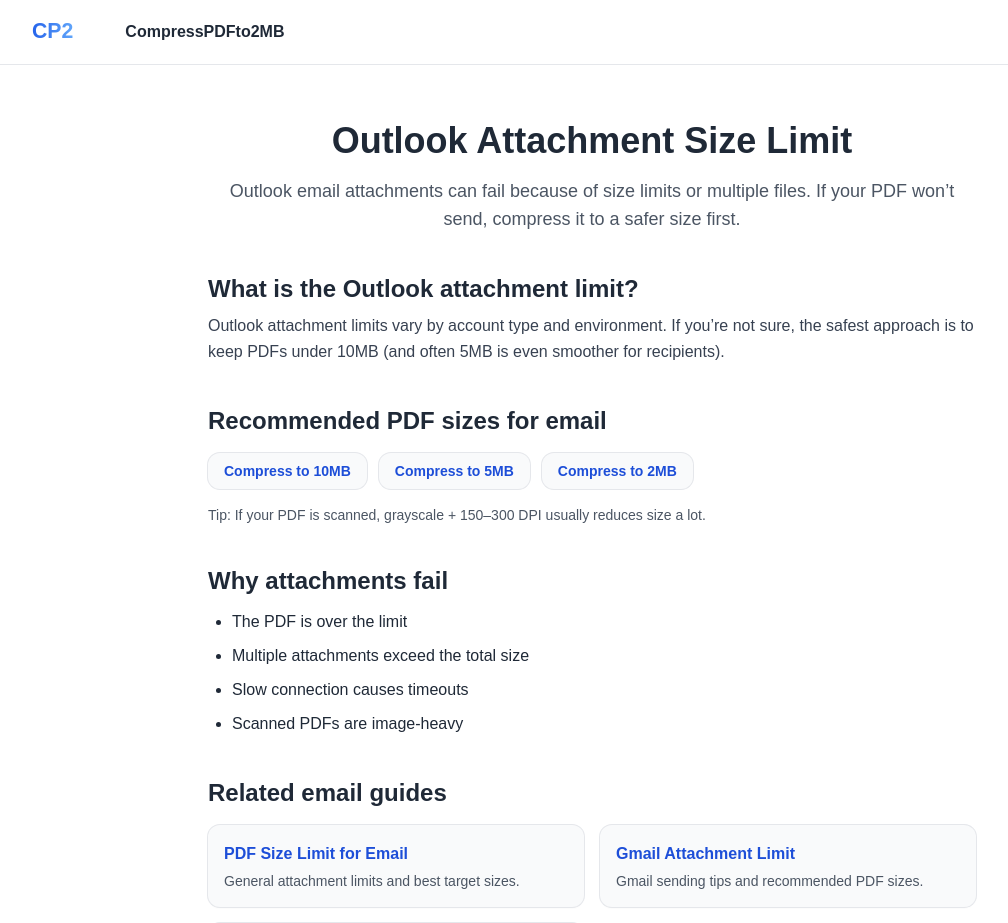
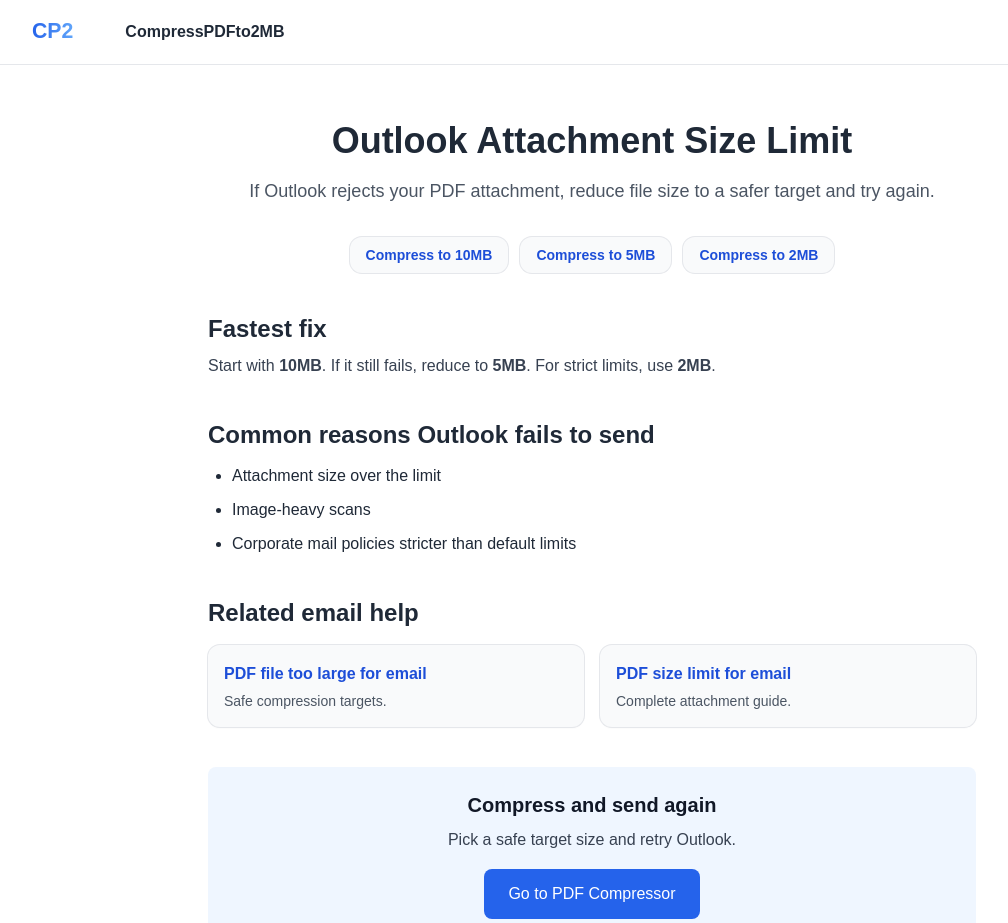
Before and after one commit to behicyildirim/compresspdfto2mb, a Next.js app: page /outlook-attachment-size-limit in a window 1280 px wide. Shown: the top 923 px of the page, without its empty margins (48-1056 px from the left). Built offline with nearby package versions, Linux system fonts and the light colour scheme.

Commit message:
Add Gmail/Outlook email attachment cluster

```diff
--- a/app/gmail-attachment-size-limit/page.tsx
+++ b/app/gmail-attachment-size-limit/page.tsx
@@ -1,152 +1,87 @@
 import Link from "next/link";
 
 export const metadata = {
-  title: "Gmail Attachment Size Limit (PDF Upload Guide)",
+  title: "Gmail Attachment Size Limit (PDF Too Large? Fix It)",
   description:
-    "Learn the Gmail attachment size limit and how to compress PDFs to send documents without email errors.",
+    "Gmail attachment size limit help: what to do when your PDF is too large. Use safe compression targets and send successfully.",
 };
 
 export default function GmailAttachmentSizeLimitPage() {
   return (
     <main className="min-h-screen bg-white px-4 py-14">
       <div className="mx-auto max-w-3xl text-gray-800">
-
-        <h1 className="text-4xl font-bold text-center">
-          Gmail Attachment Size Limit
-        </h1>
+        <h1 className="text-4xl font-bold text-center">Gmail Attachment Size Limit</h1>
 
         <p className="mt-4 text-lg text-gray-600 text-center">
-          Gmail attachments have strict size limits. Compress your PDF before sending to avoid upload errors.
+          If Gmail won’t let you attach a PDF, the file is likely over the limit or too large after encoding.
+          Use safe targets below and try again.
         </p>
 
+        <div className="mt-8 flex flex-wrap justify-center gap-3">
+          {[
+            { href: "/compress-pdf-to-10mb", label: "Compress to 10MB" },
+            { href: "/compress-pdf-to-5mb", label: "Compress to 5MB" },
+            { href: "/compress-pdf-to-2mb", label: "Compress to 2MB" },
+          ].map((i) => (
+            <a
+              key={i.href}
+              href={i.href}
+              className="rounded-xl bg-gray-50 px-4 py-2 text-sm font-semibold text-blue-700 ring-1 ring-gray-200 hover:bg-blue-50 transition"
+            >
+              {i.label}
+            </a>
+          ))}
+        </div>
+
         <div className="mt-10 space-y-10 leading-relaxed">
-
           <section>
-            <h2 className="text-2xl font-semibold">
-              What is the Gmail attachment limit?
-            </h2>
-
-            <p className="mt-2">
-              Gmail allows attachments up to <b>25MB</b>. Files larger than this are automatically converted into Google Drive links.
-            </p>
-
-            <p className="mt-2">
-              Many recipients prefer smaller files, especially PDFs under 10MB or 5MB.
+            <h2 className="text-2xl font-semibold">Fastest fix</h2>
+            <p className="mt-2 text-gray-700">
+              If you’re unsure what size to aim for, start with <b>10MB</b>. If it still fails, go to <b>5MB</b>.
+              For strict situations, use <b>2MB</b>.
             </p>
           </section>
 
           <section>
-            <h2 className="text-2xl font-semibold">
-              Recommended PDF sizes for email
-            </h2>
-
-            <div className="mt-4 flex flex-wrap gap-3">
-
-              <a
-                href="/compress-pdf-to-5mb"
-                className="rounded-xl bg-gray-50 px-4 py-2 text-sm font-semibold text-blue-700 ring-1 ring-gray-200 hover:bg-blue-50 transition"
-              >
-                Compress to 5MB
-              </a>
-
-              <a
-                href="/compress-pdf-to-3mb"
-                className="rounded-xl bg-gray-50 px-4 py-2 text-sm font-semibold text-blue-700 ring-1 ring-gray-200 hover:bg-blue-50 transition"
-              >
-                Compress to 3MB
-              </a>
-
-              <a
-                href="/compress-pdf-to-2mb"
-                className="rounded-xl bg-gray-50 px-4 py-2 text-sm font-semibold text-blue-700 ring-1 ring-gray-200 hover:bg-blue-50 transition"
-              >
-                Compress to 2MB
-              </a>
-
-            </div>
-
+            <h2 className="text-2xl font-semibold">Why Gmail rejects attachments</h2>
+            <ul className="mt-3 list-disc pl-6 space-y-2">
+              <li>The PDF is over the allowed attachment limit</li>
+              <li>The file becomes larger during sending/encoding</li>
+              <li>Your PDF is image-heavy (scans, screenshots, photos)</li>
+            </ul>
           </section>
 
           <section>
-            <h2 className="text-2xl font-semibold">
-              Why email attachments fail
-            </h2>
-
-            <ul className="mt-3 list-disc pl-6 space-y-2">
-              <li>Attachment exceeds size limits</li>
-              <li>Multiple attachments exceed total size</li>
-              <li>Slow upload connection</li>
-              <li>Large scanned PDFs</li>
-            </ul>
-
-          </section>
-
-          <section>
-            <h2 className="text-2xl font-semibold">
-              Related Email Guides
-            </h2>
-
+            <h2 className="text-2xl font-semibold">Related email help</h2>
             <div className="mt-4 grid grid-cols-1 sm:grid-cols-2 gap-4">
+              <a
+                href="/pdf-file-too-large-for-email"
+                className="rounded-xl bg-gray-50 px-4 py-4 shadow-sm ring-1 ring-gray-200 hover:bg-blue-50 transition"
+              >
+                <h3 className="font-semibold text-blue-700">PDF file too large for email</h3>
+                <p className="text-sm text-gray-600 mt-1">Reduce size and send again.</p>
+              </a>
 
               <a
                 href="/pdf-size-limit-for-email"
                 className="rounded-xl bg-gray-50 px-4 py-4 shadow-sm ring-1 ring-gray-200 hover:bg-blue-50 transition"
               >
-                <h3 className="font-semibold text-blue-700">
-                  PDF Size Limit for Email
-                </h3>
-
-                <p className="text-sm text-gray-600 mt-1">
-                  General email attachment limits explained.
-                </p>
-
+                <h3 className="font-semibold text-blue-700">PDF size limit for email</h3>
+                <p className="text-sm text-gray-600 mt-1">A complete email attachment guide.</p>
               </a>
-
-              <a
-                href="/compress-pdf-for-email"
-                className="rounded-xl bg-gray-50 px-4 py-4 shadow-sm ring-1 ring-gray-200 hover:bg-blue-50 transition"
-              >
-                <h3 className="font-semibold text-blue-700">
-                  Compress PDF for Email
-                </h3>
-
-                <p className="text-sm text-gray-600 mt-1">
-                  Reduce file size for sending documents.
-                </p>
-
-              </a>
-
             </div>
-<a
-  href="/outlook-attachment-size-limit"
-  className="rounded-xl bg-gray-50 px-4 py-4 shadow-sm ring-1 ring-gray-200 hover:bg-blue-50 transition"
->
-  <h3 className="font-semibold text-blue-700">Outlook attachment limit</h3>
-  <p className="text-sm text-gray-600 mt-1">
-    Outlook sending tips and safe PDF sizes.
-  </p>
-</a>
           </section>
 
           <section className="bg-blue-50 p-6 rounded-lg text-center">
-
-            <h2 className="text-xl font-semibold text-gray-900">
-              Compress PDF for Email
-            </h2>
-
-            <p className="mt-2 text-gray-700">
-              Use the main tool to reduce PDF size before sending.
-            </p>
-
+            <h2 className="text-xl font-semibold text-gray-900">Compress and attach again</h2>
+            <p className="mt-2 text-gray-700">Pick a safe target size and retry Gmail.</p>
             <Link
               href="/"
               className="inline-block mt-4 bg-blue-600 text-white px-6 py-3 rounded-lg hover:bg-blue-700 transition"
             >
               Go to PDF Compressor
             </Link>
-
           </section>
-
         </div>
       </div>
     </main>
--- a/app/lib/sitePaths.ts
+++ b/app/lib/sitePaths.ts
@@ -23,6 +23,7 @@ export const USE_CASE_PAGES: Item[] = [
   { href: "/compress-pdf-for-visa", label: "Compress PDF for Visa Application" },
   { href: "/gmail-attachment-size-limit", label: "Gmail attachment size limit" },
   { href: "/outlook-attachment-size-limit", label: "Outlook attachment size limit" },
+  { href: "/pdf-size-limit-for-email", label: "PDF size limit for email" },
 
   // Secondary use cases
   { href: "/compress-pdf-for-job-application", label: "Compress PDF for Job Application" },
--- a/app/outlook-attachment-size-limit/page.tsx
+++ b/app/outlook-attachment-size-limit/page.tsx
@@ -1,121 +1,78 @@
 import Link from "next/link";
 
 export const metadata = {
-  title: "Outlook Attachment Size Limit (PDF Email Guide)",
+  title: "Outlook Attachment Size Limit (PDF Too Large? Fix It)",
   description:
-    "Outlook attachment size limit explained. Compress PDFs to send documents without email errors and failed attachments.",
+    "Outlook attachment size limit help: what to do when your PDF is too large. Use safe compression targets and avoid send failures.",
 };
 
 export default function OutlookAttachmentSizeLimitPage() {
   return (
     <main className="min-h-screen bg-white px-4 py-14">
       <div className="mx-auto max-w-3xl text-gray-800">
-        <h1 className="text-4xl font-bold text-center">
-          Outlook Attachment Size Limit
-        </h1>
+        <h1 className="text-4xl font-bold text-center">Outlook Attachment Size Limit</h1>
 
         <p className="mt-4 text-lg text-gray-600 text-center">
-          Outlook email attachments can fail because of size limits or multiple files.
-          If your PDF won’t send, compress it to a safer size first.
+          If Outlook rejects your PDF attachment, reduce file size to a safer target and try again.
         </p>
+
+        <div className="mt-8 flex flex-wrap justify-center gap-3">
+          {[
+            { href: "/compress-pdf-to-10mb", label: "Compress to 10MB" },
+            { href: "/compress-pdf-to-5mb", label: "Compress to 5MB" },
+            { href: "/compress-pdf-to-2mb", label: "Compress to 2MB" },
+          ].map((i) => (
+            <a
+              key={i.href}
+              href={i.href}
+              className="rounded-xl bg-gray-50 px-4 py-2 text-sm font-semibold text-blue-700 ring-1 ring-gray-200 hover:bg-blue-50 transition"
+            >
+              {i.label}
+            </a>
+          ))}
+        </div>
 
         <div className="mt-10 space-y-10 leading-relaxed">
           <section>
-            <h2 className="text-2xl font-semibold">What is the Outlook attachment limit?</h2>
+            <h2 className="text-2xl font-semibold">Fastest fix</h2>
             <p className="mt-2 text-gray-700">
-              Outlook attachment limits vary by account type and environment.
-              If you’re not sure, the safest approach is to keep PDFs under 10MB
-              (and often 5MB is even smoother for recipients).
+              Start with <b>10MB</b>. If it still fails, reduce to <b>5MB</b>. For strict limits, use <b>2MB</b>.
             </p>
           </section>
 
           <section>
-            <h2 className="text-2xl font-semibold">Recommended PDF sizes for email</h2>
-            <div className="mt-4 flex flex-wrap gap-3">
-              <a
-                href="/compress-pdf-to-10mb"
-                className="rounded-xl bg-gray-50 px-4 py-2 text-sm font-semibold text-blue-700 ring-1 ring-gray-200 hover:bg-blue-50 transition"
-              >
-                Compress to 10MB
-              </a>
-              <a
-                href="/compress-pdf-to-5mb"
-                className="rounded-xl bg-gray-50 px-4 py-2 text-sm font-semibold text-blue-700 ring-1 ring-gray-200 hover:bg-blue-50 transition"
-              >
-                Compress to 5MB
-              </a>
-              <a
-                href="/compress-pdf-to-2mb"
-                className="rounded-xl bg-gray-50 px-4 py-2 text-sm font-semibold text-blue-700 ring-1 ring-gray-200 hover:bg-blue-50 transition"
-              >
-                Compress to 2MB
-              </a>
-            </div>
-
-            <p className="mt-4 text-sm text-gray-600">
-              Tip: If your PDF is scanned, grayscale + 150–300 DPI usually reduces size a lot.
-            </p>
-          </section>
-
-          <section>
-            <h2 className="text-2xl font-semibold">Why attachments fail</h2>
+            <h2 className="text-2xl font-semibold">Common reasons Outlook fails to send</h2>
             <ul className="mt-3 list-disc pl-6 space-y-2">
-              <li>The PDF is over the limit</li>
-              <li>Multiple attachments exceed the total size</li>
-              <li>Slow connection causes timeouts</li>
-              <li>Scanned PDFs are image-heavy</li>
+              <li>Attachment size over the limit</li>
+              <li>Image-heavy scans</li>
+              <li>Corporate mail policies stricter than default limits</li>
             </ul>
           </section>
 
           <section>
-            <h2 className="text-2xl font-semibold">Related email guides</h2>
+            <h2 className="text-2xl font-semibold">Related email help</h2>
             <div className="mt-4 grid grid-cols-1 sm:grid-cols-2 gap-4">
+              <a
+                href="/pdf-file-too-large-for-email"
+                className="rounded-xl bg-gray-50 px-4 py-4 shadow-sm ring-1 ring-gray-200 hover:bg-blue-50 transition"
+              >
+                <h3 className="font-semibold text-blue-700">PDF file too large for email</h3>
+                <p className="text-sm text-gray-600 mt-1">Safe compression targets.</p>
+              </a>
+
               <a
                 href="/pdf-size-limit-for-email"
                 className="rounded-xl bg-gray-50 px-4 py-4 shadow-sm ring-1 ring-gray-200 hover:bg-blue-50 transition"
               >
-                <h3 className="font-semibold text-blue-700">PDF Size Limit for Email</h3>
-                <p className="text-sm text-gray-600 mt-1">
-                  General attachment limits and best target sizes.
-                </p>
-              </a>
-
-              <a
-                href="/gmail-attachment-size-limit"
-                className="rounded-xl bg-gray-50 px-4 py-4 shadow-sm ring-1 ring-gray-200 hover:bg-blue-50 transition"
-              >
-                <h3 className="font-semibold text-blue-700">Gmail Attachment Limit</h3>
-                <p className="text-sm text-gray-600 mt-1">
-                  Gmail sending tips and recommended PDF sizes.
-                </p>
-              </a>
-
-              <a
-                href="/compress-pdf-for-email"
-                className="rounded-xl bg-gray-50 px-4 py-4 shadow-sm ring-1 ring-gray-200 hover:bg-blue-50 transition"
-              >
-                <h3 className="font-semibold text-blue-700">Compress PDF for Email</h3>
-                <p className="text-sm text-gray-600 mt-1">
-                  Reduce file size before sending.
-                </p>
+                <h3 className="font-semibold text-blue-700">PDF size limit for email</h3>
+                <p className="text-sm text-gray-600 mt-1">Complete attachment guide.</p>
               </a>
             </div>
-            <a
-  href="/compress-pdf-for-email"
-  className="rounded-xl bg-gray-50 px-4 py-4 shadow-sm ring-1 ring-gray-200 hover:bg-blue-50 transition"
->
-  <h3 className="font-semibold text-blue-700">Compress PDF for email</h3>
-  <p className="text-sm text-gray-600 mt-1">
-    Reduce file size before attaching.
-  </p>
-</a>
           </section>
 
           <section className="bg-blue-50 p-6 rounded-lg text-center">
-            <h2 className="text-xl font-semibold text-gray-900">Compress now</h2>
-            <p className="mt-2 text-gray-700">
-              Use the main tool to reduce PDF size and attach without errors.
-            </p>
+            <h2 className="text-xl font-semibold text-gray-900">Compress and send again</h2>
+            <p className="mt-2 text-gray-700">Pick a safe target size and retry Outlook.</p>
             <Link
               href="/"
               className="inline-block mt-4 bg-blue-600 text-white px-6 py-3 rounded-lg hover:bg-blue-700 transition"
--- a/app/pdf-size-limit-for-email/page.tsx
+++ b/app/pdf-size-limit-for-email/page.tsx
@@ -1,103 +1,93 @@
 import Link from "next/link";
 
 export const metadata = {
-  title: "PDF Size Limit for Email (Gmail & Outlook Guide)",
+  title: "PDF Size Limit for Email (Attachment Guide + Fixes)",
   description:
-    "Learn the PDF size limits for Gmail and Outlook attachments and how to reduce PDF file size quickly.",
+    "PDF size limit for email: why attachments fail and how to fix it. Use safe compression targets and send PDFs successfully.",
 };
 
 export default function PdfSizeLimitForEmailPage() {
   return (
     <main className="min-h-screen bg-white px-4 py-14">
       <div className="mx-auto max-w-3xl text-gray-800">
-
-        <h1 className="text-4xl font-bold text-center">
-          PDF Size Limit for Email
-        </h1>
+        <h1 className="text-4xl font-bold text-center">PDF Size Limit for Email</h1>
 
         <p className="mt-4 text-lg text-gray-600 text-center">
-          Understand Gmail and Outlook attachment limits and how to compress PDFs to fit.
+          Email attachment failures usually come down to size limits and scan-heavy PDFs.
+          Use these safe targets and provider-specific guides.
         </p>
 
-        <div className="mt-10 space-y-6 leading-relaxed">
+        <div className="mt-8 flex flex-wrap justify-center gap-3">
+          {[
+            { href: "/compress-pdf-to-10mb", label: "Compress to 10MB" },
+            { href: "/compress-pdf-to-5mb", label: "Compress to 5MB" },
+            { href: "/compress-pdf-to-2mb", label: "Compress to 2MB" },
+          ].map((i) => (
+            <a
+              key={i.href}
+              href={i.href}
+              className="rounded-xl bg-gray-50 px-4 py-2 text-sm font-semibold text-blue-700 ring-1 ring-gray-200 hover:bg-blue-50 transition"
+            >
+              {i.label}
+            </a>
+          ))}
+        </div>
 
-          <h2 className="text-2xl font-semibold">Gmail PDF Size Limit</h2>
-          <p>
-            Gmail allows attachments up to 25MB. If your PDF exceeds this limit,
-            you must compress it or use Google Drive.
-          </p>
+        <div className="mt-10 space-y-10 leading-relaxed">
+          <section>
+            <h2 className="text-2xl font-semibold">Recommended targets</h2>
+            <p className="mt-2 text-gray-700">
+              Start with <b>10MB</b>. If sending fails, try <b>5MB</b>. For strict situations, use <b>2MB</b>.
+            </p>
+          </section>
 
-          <h2 className="text-2xl font-semibold mt-8">Outlook Attachment Limit</h2>
-          <p>
-            Outlook typically allows attachments up to 20MB. Larger files will
-            fail to send unless compressed.
-          </p>
+          <section>
+            <h2 className="text-2xl font-semibold">Provider guides</h2>
+            <div className="mt-4 grid grid-cols-1 sm:grid-cols-2 gap-4">
+              <a
+                href="/gmail-attachment-size-limit"
+                className="rounded-xl bg-gray-50 px-4 py-4 shadow-sm ring-1 ring-gray-200 hover:bg-blue-50 transition"
+              >
+                <h3 className="font-semibold text-blue-700">Gmail attachment size limit</h3>
+                <p className="text-sm text-gray-600 mt-1">What to do when Gmail rejects PDFs.</p>
+              </a>
 
-          <h2 className="text-2xl font-semibold mt-8">
-            How to Reduce PDF Size for Email
-          </h2>
-          <ol className="list-decimal pl-6 space-y-2">
-            <li>Upload your PDF to our free online compressor.</li>
-            <li>Select your target size (1MB, 2MB, 5MB, etc.).</li>
-            <li>Download and attach the optimized file.</li>
-          </ol>
-<section>
-  <h2 className="text-2xl font-semibold">Email provider limits</h2>
-  <p className="mt-2 text-gray-700">
-    If you’re sending a PDF, these guides help you choose a safe attachment size.
-  </p>
+              <a
+                href="/outlook-attachment-size-limit"
+                className="rounded-xl bg-gray-50 px-4 py-4 shadow-sm ring-1 ring-gray-200 hover:bg-blue-50 transition"
+              >
+                <h3 className="font-semibold text-blue-700">Outlook attachment size limit</h3>
+                <p className="text-sm text-gray-600 mt-1">Fix Outlook send failures.</p>
+              </a>
 
-  <div className="mt-4 grid grid-cols-1 sm:grid-cols-2 gap-4">
-    <a
-      href="/gmail-attachment-size-limit"
-      className="rounded-xl bg-gray-50 px-4 py-4 shadow-sm ring-1 ring-gray-200 hover:bg-blue-50 transition"
-    >
-      <h3 className="font-semibold text-blue-700">Gmail attachment size limit</h3>
-      <p className="text-sm text-gray-600 mt-1">
-        Recommended PDF sizes and what to do if attachments fail.
-      </p>
-    </a>
+              <a
+                href="/pdf-file-too-large-for-email"
+                className="rounded-xl bg-gray-50 px-4 py-4 shadow-sm ring-1 ring-gray-200 hover:bg-blue-50 transition"
+              >
+                <h3 className="font-semibold text-blue-700">PDF file too large for email</h3>
+                <p className="text-sm text-gray-600 mt-1">Quick compression targets.</p>
+              </a>
 
-    <a
-      href="/outlook-attachment-size-limit"
-      className="rounded-xl bg-gray-50 px-4 py-4 shadow-sm ring-1 ring-gray-200 hover:bg-blue-50 transition"
-    >
-      <h3 className="font-semibold text-blue-700">Outlook attachment size limit</h3>
-      <p className="text-sm text-gray-600 mt-1">
-        Safe targets for PDFs and common attachment issues.
-      </p>
-    </a>
-  </div>
-</section>
-          <div className="mt-10 bg-blue-50 p-6 rounded-lg text-center">
+              <a
+                href="/pdf-upload-requirements"
+                className="rounded-xl bg-gray-50 px-4 py-4 shadow-sm ring-1 ring-gray-200 hover:bg-blue-50 transition"
+              >
+                <h3 className="font-semibold text-blue-700">PDF upload requirements</h3>
+                <p className="text-sm text-gray-600 mt-1">Format + size checklist.</p>
+              </a>
+            </div>
+          </section>
+
+          <section className="bg-blue-50 p-6 rounded-lg text-center">
+            <h2 className="text-xl font-semibold text-gray-900">Compress and send</h2>
+            <p className="mt-2 text-gray-700">Choose a safe target and retry your email attachment.</p>
             <Link
               href="/"
-              className="inline-block bg-blue-600 text-white px-6 py-3 rounded-lg hover:bg-blue-700 transition"
+              className="inline-block mt-4 bg-blue-600 text-white px-6 py-3 rounded-lg hover:bg-blue-700 transition"
             >
-              Compress PDF for Email Now
+              Go to PDF Compressor
             </Link>
-          </div>
-<div className="mt-12">
-  <h2 className="text-xl font-semibold text-gray-900">
-    Popular Compression Targets
-  </h2>
-
-  <div className="mt-4 flex flex-wrap gap-3">
-    {[
-      { href: "/compress-pdf-to-1mb", label: "1MB" },
-      { href: "/compress-pdf-to-2mb", label: "2MB" },
-      { href: "/compress-pdf-to-5mb", label: "5MB" },
-    ].map((i) => (
-      <a
-        key={i.href}
-        href={i.href}
-        className="rounded-xl bg-gray-50 px-4 py-2 text-sm font-semibold text-blue-700 ring-1 ring-gray-200 hover:bg-blue-50 transition"
-      >
-        {i.label}
-      </a>
-    ))}
-  </div>
-</div>
+          </section>
         </div>
       </div>
     </main>
```
